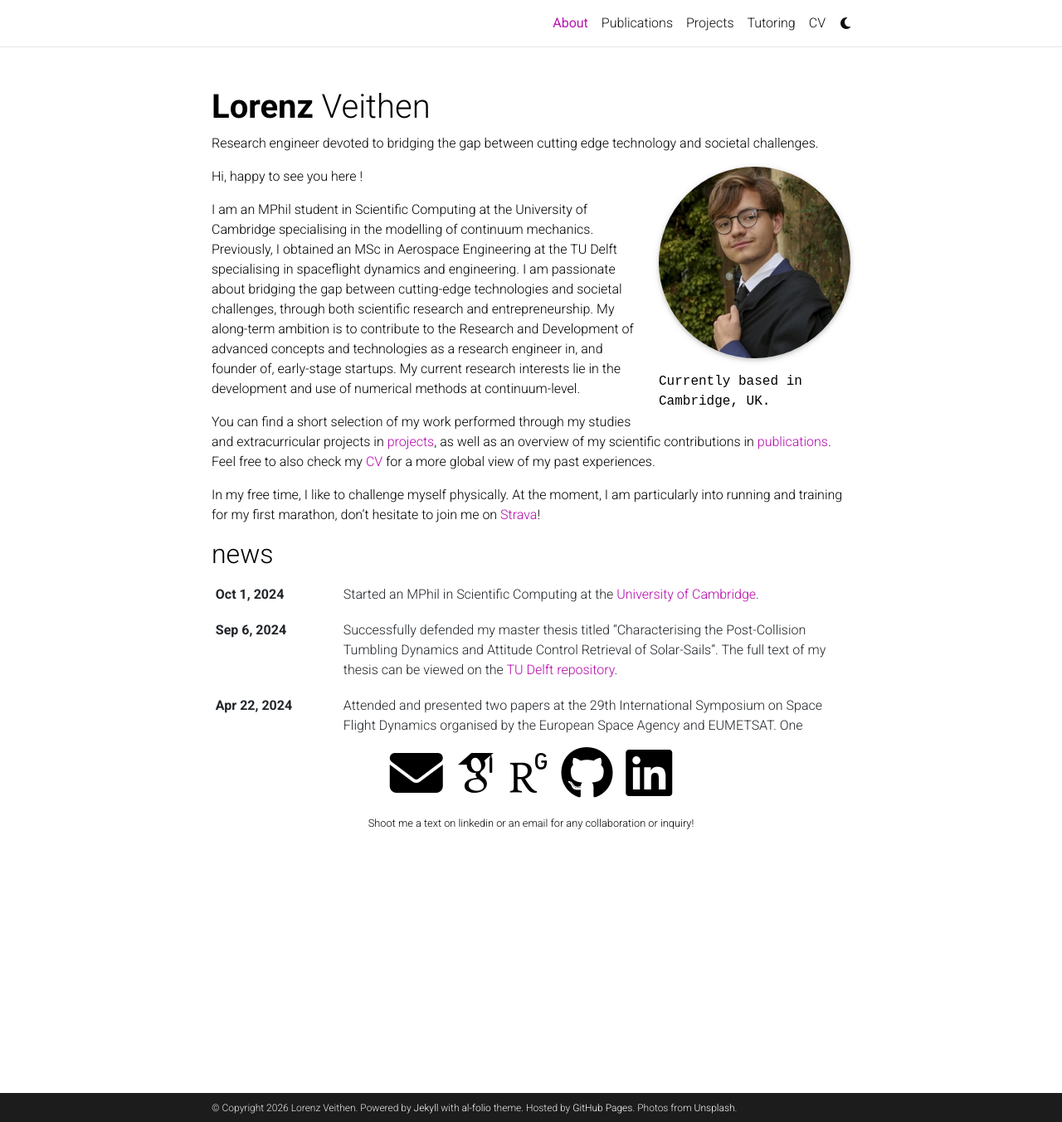
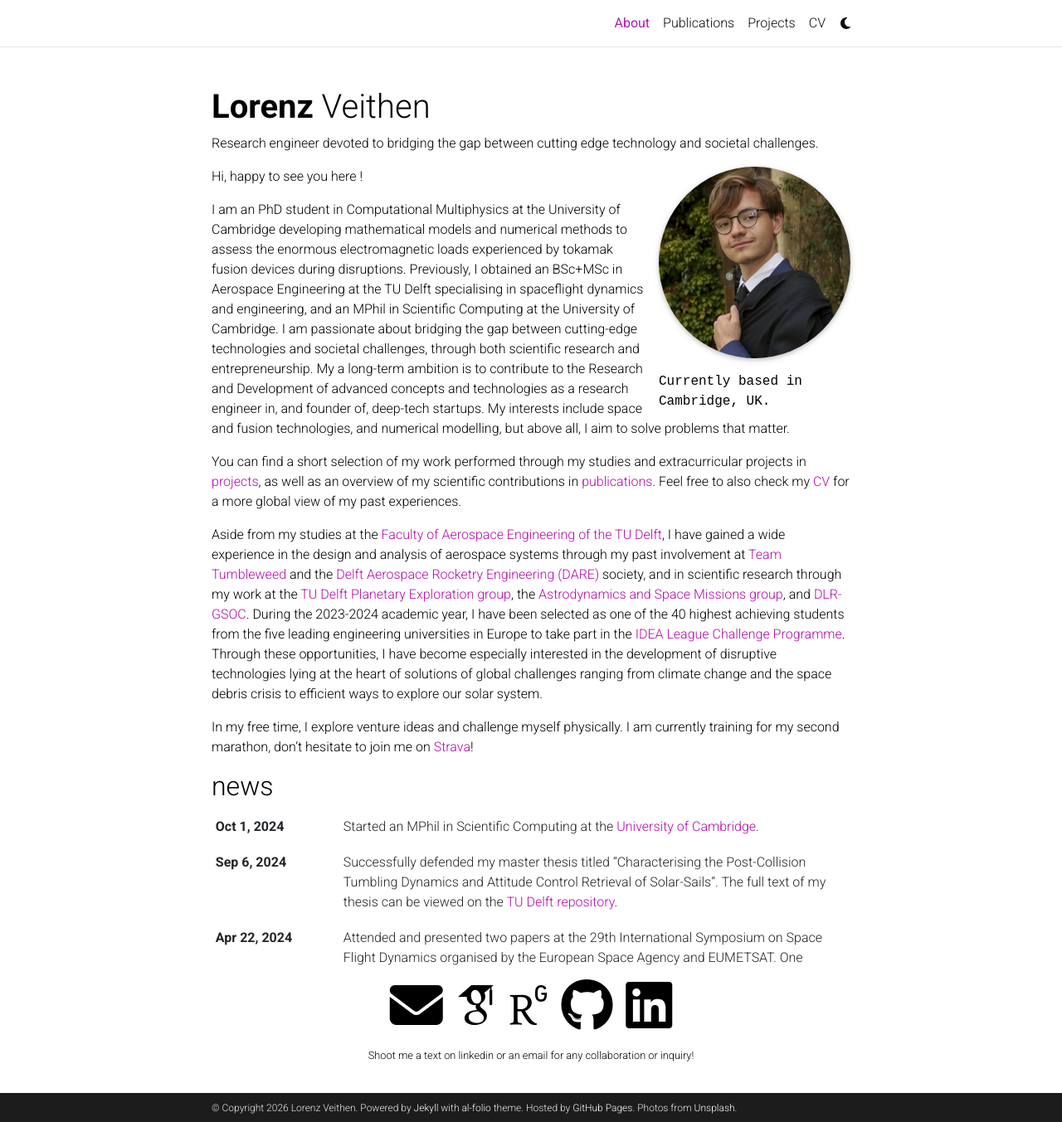
Before and after one commit to LorenzVeithen/LorenzVeithen.github.io, a Jekyll site: the page built from _pages/about.md, in a window 1280 px wide and 1353 px high. Shown: the whole window at 83% size. Built offline with Jekyll 4.4.1, drawn with Linux system fonts in a browser that asks for light colours; some web fonts are replaced; comment, search, counter and statistics services are not loaded; a style sheet for code colours, icons or effects is not loaded.

Commit message:
Small update

```diff
--- a/_pages/about.md
+++ b/_pages/about.md
@@ -25,7 +25,7 @@
 
 
 
- I am an MPhil student in Scientific Computing at the University of Cambridge specialising in the modelling of continuum mechanics. Previously, I obtained an MSc in Aerospace Engineering at the TU Delft specialising in spaceflight dynamics and engineering. I am passionate about bridging the gap between cutting-edge technologies and societal challenges, through both scientific research and entrepreneurship. My along-term ambition is to contribute to the Research and Development of advanced concepts and technologies as a research engineer in, and founder of, early-stage startups. My current research interests lie in the development and use of numerical methods at continuum-level.
+ I am an PhD student in Computational Multiphysics at the University of Cambridge developing mathematical models and numerical methods to assess the enormous electromagnetic loads experienced by tokamak fusion devices during disruptions. Previously, I obtained an BSc+MSc in Aerospace Engineering at the TU Delft specialising in spaceflight dynamics and engineering, and an MPhil in Scientific Computing at the University of Cambridge. I am passionate about bridging the gap between cutting-edge technologies and societal challenges, through both scientific research and entrepreneurship. My a long-term ambition is to contribute to the Research and Development of advanced concepts and technologies as a research engineer in, and founder of, deep-tech startups. My interests include space and fusion technologies, and numerical modelling, but above all, I aim to solve problems that matter.
 
 
 <!-- On the short-term, I wish to pursue a PhD in the field of numerical simulations used to develop disruptive technologies in fields lying at the heart of current challenges.-->
@@ -34,10 +34,7 @@
 You can find a short selection of my work performed through my studies and extracurricular projects in [projects](./projects), as well as an overview of my scientific contributions in [publications](./publications). Feel free to also check my [CV](./cv) for a more global view of my past experiences.
 
 
-<!-- Aside from my studies at the [Faculty of Aerospace Engineering of the TU Delft](https://www.tudelft.nl/en/ae), I have gained a wide experience in the design and analysis of aerospace systems through my past involvement at [Team Tumbleweed](https://www.teamtumbleweed.eu/our-vision/) and the [Delft Aerospace Rocketry Engineering (DARE)](https://dare.tudelft.nl) society, and in scientific research through my work at the [TU Delft Planetary Exploration group](https://www.delftplanetary.nl), the [Astrodynamics and Space Missions group](https://www.tudelft.nl/lr/organisatie/afdelingen/space-engineering/astrodynamics-and-space-missions), and [DLR-GSOC](https://www.dlr.de/en/research-and-transfer/projects-and-missions/iss/the-german-space-operations-center). During the 2023-2024 academic year, I have been selected as one of the 40 highest achieving students from the five leading engineering universities in Europe to take part in the [IDEA League Challenge Programme](https://idealeague.org/students/challengeprogramme/). Through these opportunities, I have become especially interested in the development of disruptive technologies lying at the heart of solutions of global challenges ranging from climate change and the space debris crisis to efficient ways to explore our solar system. -->
+Aside from my studies at the [Faculty of Aerospace Engineering of the TU Delft](https://www.tudelft.nl/en/ae), I have gained a wide experience in the design and analysis of aerospace systems through my past involvement at [Team Tumbleweed](https://www.teamtumbleweed.eu/our-vision/) and the [Delft Aerospace Rocketry Engineering (DARE)](https://dare.tudelft.nl) society, and in scientific research through my work at the [TU Delft Planetary Exploration group](https://www.delftplanetary.nl), the [Astrodynamics and Space Missions group](https://www.tudelft.nl/lr/organisatie/afdelingen/space-engineering/astrodynamics-and-space-missions), and [DLR-GSOC](https://www.dlr.de/en/research-and-transfer/projects-and-missions/iss/the-german-space-operations-center). During the 2023-2024 academic year, I have been selected as one of the 40 highest achieving students from the five leading engineering universities in Europe to take part in the [IDEA League Challenge Programme](https://idealeague.org/students/challengeprogramme/). Through these opportunities, I have become especially interested in the development of disruptive technologies lying at the heart of solutions of global challenges ranging from climate change and the space debris crisis to efficient ways to explore our solar system.
 
 
-
-
-
-In my free time, I like to challenge myself physically. At the moment, I am particularly into running and training for my first marathon, don't hesitate to join me on [Strava](https://www.strava.com/athletes/90448406)!
+In my free time, I explore venture ideas and challenge myself physically. I am currently training for my second marathon, don't hesitate to join me on [Strava](https://www.strava.com/athletes/90448406)!
--- a/_pages/tutoring.md
+++ /dev/null
@@ -1,250 +0,0 @@
----
-layout: page
-title: Tutoring
-permalink: /tutoring/
-description: Availability for high school mathematics and physics tutoring.
-nav: true
-nav_order: 3
-lang_switch: true
----
-
-<style>
-  .status-card-modern {
-    background: linear-gradient(135deg, rgba(0, 118, 223, 0.08) 0%, rgba(0, 171, 55, 0.08) 100%);
-    border: 1px solid rgba(0, 118, 223, 0.16);
-    border-radius: 0.9rem;
-  }
-  .status-pill {
-    display: inline-flex;
-    align-items: center;
-    gap: 0.45rem;
-    padding: 0.5rem 0.85rem;
-    border-radius: 999px;
-    background: #e8f7ef;
-    color: #0b6b2f;
-    font-weight: 500;
-    border: 1px solid rgba(0, 159, 6, 0.22);
-  }
-  .status-dot {
-    width: 0.55rem;
-    height: 0.55rem;
-    border-radius: 50%;
-    background: #12a23f;
-    box-shadow: 0 0 0 0 rgba(18, 162, 63, 0.5);
-    animation: status-pulse 2.2s infinite;
-  }
-  @keyframes status-pulse {
-    0% { box-shadow: 0 0 0 0 rgba(18, 162, 63, 0.5); }
-    70% { box-shadow: 0 0 0 10px rgba(18, 162, 63, 0); }
-    100% { box-shadow: 0 0 0 0 rgba(18, 162, 63, 0); }
-  }
-  .btn-contact-smooth {
-    border-radius: 999px;
-    padding: 0.58rem 1.2rem;
-    box-shadow: 0 8px 20px rgba(0, 118, 223, 0.18);
-    transition: transform 180ms ease, box-shadow 180ms ease, opacity 180ms ease;
-  }
-  .btn-contact-smooth:hover,
-  .btn-contact-smooth:focus {
-    transform: translateY(-2px);
-    box-shadow: 0 12px 26px rgba(0, 118, 223, 0.25);
-    opacity: 0.98;
-  }
-  .lang-switch {
-    display: inline-flex;
-    gap: 0.5rem;
-  }
-  .lang-btn {
-    border-radius: 999px;
-    min-width: 3.2rem;
-  }
-  .lang-btn.active {
-    pointer-events: none;
-  }
-  .lang-panel {
-    display: none;
-  }
-  .lang-panel.active {
-    display: block;
-  }
-</style>
-
-<div class="lang-panel active" data-lang="en">
-  <div class="row mb-3">
-    <div class="col-lg-8">
-      <p>
-        I offer online tutoring in high school mathematics and physics, with a teaching approach grounded in rigorous problem-solving and clear intuition.
-        As a demonstrator and supervisor at the University of Cambridge, I bring structured teaching experience to sessions that are interactive and adapted to your curriculum.
-      </p>
-    </div>
-    <div class="col-lg-4">
-      <div class="card h-100 shadow-sm status-card-modern">
-        <div class="card-body">
-          <h5 class="card-title mb-3">Current Status</h5>
-          <span class="status-pill"><span class="status-dot"></span>Accepting new students</span>
-        </div>
-      </div>
-    </div>
-  </div>
-
-  <div class="card border-0 shadow-sm mb-4">
-    <div class="card-body">
-      <h4 class="mb-3">At a Glance</h4>
-      <div class="table-responsive">
-        <table class="table table-sm table-borderless mb-0">
-          <tbody>
-            <tr>
-              <th style="width: 34%;">Academic Background</th>
-              <td>Cambridge Physics PhD (focus: numerical simulation, applied mathematics, physics)</td>
-            </tr>
-            <tr>
-              <th>Engineering Degrees</th>
-              <td>BSc and MSc in Aerospace Engineering</td>
-            </tr>
-            <tr>
-              <th>Subjects Taught</th>
-              <td>Math and Physics (high school level)</td>
-            </tr>
-            <tr>
-              <th>Curricula Expertise</th>
-              <td>UK, French, and Belgian systems</td>
-            </tr>
-            <tr>
-              <th>Languages</th>
-              <td>English and French</td>
-            </tr>
-            <tr>
-              <th>Hourly Rate</th>
-              <td>£100/hour</td>
-            </tr>
-            <tr>
-              <th>Session Format</th>
-              <td>Online only</td>
-            </tr>
-            <tr>
-              <th>Timezone</th>
-              <td>UK time (flexible availability)</td>
-            </tr>
-          </tbody>
-        </table>
-      </div>
-    </div>
-  </div>
-
-  <div class="card border-0 shadow-sm">
-    <div class="card-body d-flex flex-column flex-md-row justify-content-between align-items-md-center">
-      <div class="mb-3 mb-md-0 pr-md-3">
-        <h4 class="mb-2">Get in Touch</h4>
-        <p class="mb-2">If you are interested, send me a short email with your year level, curriculum, and goals, we will then schedule an introductory call to get things started.</p>
-      </div>
-      <a class="btn btn-primary btn-contact-smooth" href="mailto:lavv2@cam.ac.uk?subject=TUTORING%20REQUEST&body=Hey!%20I%27m%20interested%20in%20your%20tutoring%20availability%2C%20here%20is%20some%20information%20about%20the%20student%3A%0A%0A-%20Student%20year%20level%3A%20%0A-%20Curriculum%3A%20%0A-%20Subjects%20to%20focus%20on%3A%20%0A-%20Current%20challenges%3A%20%0A-%20Preferred%20schedule%20(UK%20time)%3A%20%0A-%20Any%20additional%20context%3A%20">Contact by Email</a>
-    </div>
-  </div>
-</div>
-
-<div class="lang-panel" data-lang="fr">
-  <div class="row mb-3">
-    <div class="col-lg-8">
-      <p>
-        Je propose des cours particuliers en ligne en mathématiques et en physique pour le niveau secondaire, avec une approche basée sur la rigueur, l'intuition et la résolution de problèmes.
-        En tant que démonstrateur et superviseur à l'Université de Cambridge, j'apporte une expérience pédagogique structurée à des séances interactives adaptées au programme de l'élève.
-      </p>
-    </div>
-    <div class="col-lg-4">
-      <div class="card h-100 shadow-sm status-card-modern">
-        <div class="card-body">
-          <h5 class="card-title mb-3">Statut Actuel</h5>
-          <span class="status-pill"><span class="status-dot"></span>J'accepte de nouveaux étudiants</span>
-        </div>
-      </div>
-    </div>
-  </div>
-
-  <div class="card border-0 shadow-sm mb-4">
-    <div class="card-body">
-      <h4 class="mb-3">En Bref</h4>
-      <div class="table-responsive">
-        <table class="table table-sm table-borderless mb-0">
-          <tbody>
-            <tr>
-              <th style="width: 34%;">Parcours Académique</th>
-              <td>Doctorat en Physique à Cambridge (simulation numérique, mathématiques appliquées, physique)</td>
-            </tr>
-            <tr>
-              <th>Diplômes d'Ingénieur</th>
-              <td>BSc et MSc en ingénierie aérospatiale</td>
-            </tr>
-            <tr>
-              <th>Matières Enseignées</th>
-              <td>Mathématiques et physique (niveau secondaire)</td>
-            </tr>
-            <tr>
-              <th>Programmes Maîtrisés</th>
-              <td>Systèmes britannique, français et belge</td>
-            </tr>
-            <tr>
-              <th>Langues</th>
-              <td>Anglais et français</td>
-            </tr>
-            <tr>
-              <th>Tarif Horaire</th>
-              <td>100 GBP/heure</td>
-            </tr>
-            <tr>
-              <th>Format des Seances</th>
-              <td>En ligne uniquement</td>
-            </tr>
-            <tr>
-              <th>Fuseau Horaire</th>
-              <td>Heure du Royaume-Uni (disponibilité flexible)</td>
-            </tr>
-          </tbody>
-        </table>
-      </div>
-    </div>
-  </div>
-
-  <div class="card border-0 shadow-sm">
-    <div class="card-body d-flex flex-column flex-md-row justify-content-between align-items-md-center">
-      <div class="mb-3 mb-md-0 pr-md-3">
-        <h4 class="mb-2">Contact</h4>
-        <p class="mb-2">Si vous êtes intéressé(e), envoyez-moi un court email avec le niveau, le programme et les objectifs de l'élève. Nous pourrons alors planifier un court appel pour mettre toutes les choses en place. </p>
-      </div>
-      <a class="btn btn-primary btn-contact-smooth" href="mailto:lavv2@cam.ac.uk?subject=DEMANDE%20DE%20COURS%20PARTICULIERS&body=Bonjour%20!%20Je%20suis%20int%C3%A9ress%C3%A9(e)%20par%20vos%20disponibilit%C3%A9s%20pour%20des%20cours%20particuliers.%20Voici%20quelques%20informations%20sur%20l%27%C3%A9l%C3%A8ve%20%3A%0A%0A-%20Niveau%20de%20l%27%C3%A9l%C3%A8ve%20%3A%20%0A-%20Programme%20suivi%20%3A%20%0A-%20Mati%C3%A8res%20%C3%A0%20travailler%20%3A%20%0A-%20Difficult%C3%A9s%20actuelles%20%3A%20%0A-%20Cr%C3%A9neaux%20pr%C3%A9f%C3%A9r%C3%A9s%20(heure%20UK)%20%3A%20%0A-%20Contexte%20suppl%C3%A9mentaire%20%3A%20">Contacter par Email</a>
-    </div>
-  </div>
-</div>
-
-<script>
-  (function () {
-    var panels = document.querySelectorAll('.lang-panel');
-    var buttons = document.querySelectorAll('.lang-btn');
-    if (!panels.length || !buttons.length) return;
-
-    function setLanguage(lang) {
-      panels.forEach(function (panel) {
-        panel.classList.toggle('active', panel.getAttribute('data-lang') === lang);
-      });
-      buttons.forEach(function (button) {
-        var isActive = button.getAttribute('data-lang-target') === lang;
-        button.classList.toggle('active', isActive);
-        button.classList.toggle('btn-primary', isActive);
-        button.classList.toggle('btn-outline-primary', !isActive);
-        button.setAttribute('aria-pressed', isActive ? 'true' : 'false');
-      });
-      localStorage.setItem('tutoring_lang', lang);
-    }
-
-    buttons.forEach(function (button) {
-      button.addEventListener('click', function () {
-        setLanguage(button.getAttribute('data-lang-target'));
-      });
-    });
-
-    var preferred = localStorage.getItem('tutoring_lang') || 'en';
-    if (preferred !== 'fr') {
-      preferred = 'en';
-    }
-    setLanguage(preferred);
-  })();
-</script>
```
Also changed, not shown: 1 other file.
